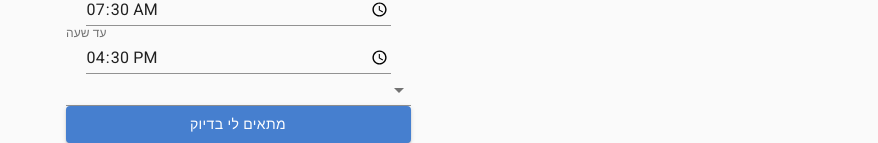
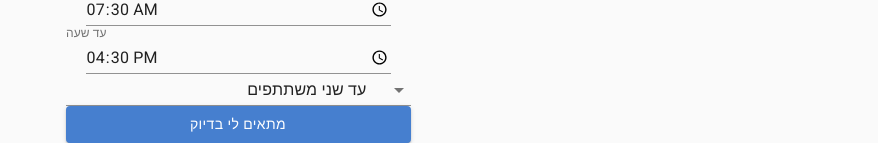
Before and after one commit to OrielBenMoshe/Rooms-Management, a React (Create React App) app: page / in a window 1280 px wide. Shown: the part 710-853 px from the top of the page, without its empty margins (402-1280 px from the left). Built offline with nearby package versions, Linux system fonts and the light colour scheme.

Commit message:
change prop 'room' to 'capacitiesArray' in capacityPicker

```diff
--- a/src/components/OpenningPage/CapacityPicker/CapacityPicker.jsx
+++ b/src/components/OpenningPage/CapacityPicker/CapacityPicker.jsx
@@ -12,7 +12,7 @@ function CapacityPicker(props) {
         <Select
       labelId="בחר את סוג החדר"
       id="selectRoom"
-      value={props.room}
+      value={props.capacitiesArray}
       onChange={handleCapacityChange}
       className="select"
       style={{ width:"100%", padding: "0 20px" }}
```
